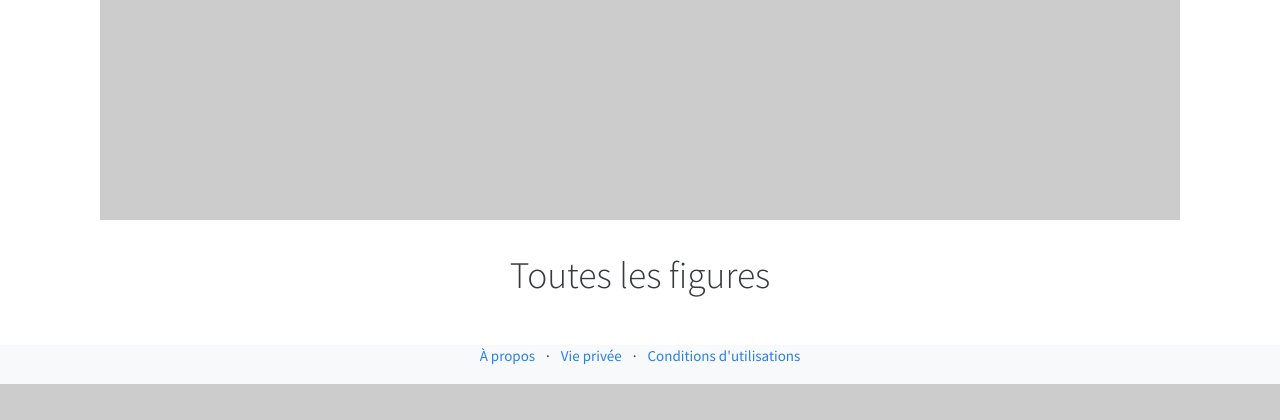
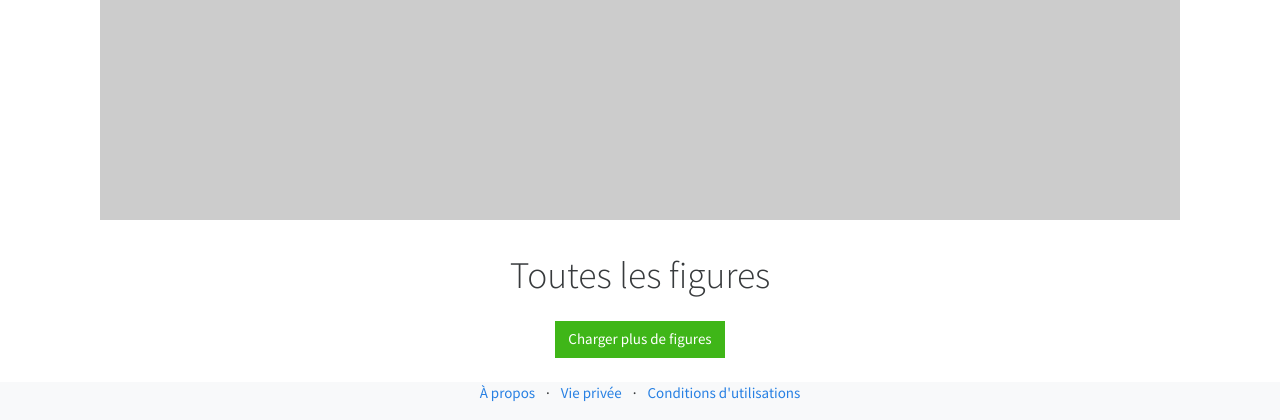
Before and after one commit to JgPhil/Snowtricks, a Symfony app: template templates/app/index.html.twig in a window 1280 px wide. Shown: the part 630-1050 px from the top of the page. Before the commit the page ends 1014 px from the top, so only its background shows below. Run offline with Twig, Linux system fonts and the light colour scheme; the template is opened without the code that fills it, so the values that code supplies are empty; grey boxes labelled with a size stand in for pictures from a placeholder-image service; some libraries are stand-ins or nearby versions.

Commit message:
load_more button + index query changed to limit the figure count shown to 9

```diff
--- a/src/Controller/AppController.php
+++ b/src/Controller/AppController.php
@@ -16,7 +16,7 @@ class AppController extends AbstractController
      */
     public function index(FigureRepository $repo)
     {
-        $figures = $repo->findAll();
+        $figures = $repo->findBy(array(), null, 9);
         $lastFigure = $figures[array_key_last($figures)];
         return $this->render('app/index.html.twig', [
             'figures' => $figures,
@@ -41,4 +41,6 @@ class AppController extends AbstractController
             'figure' => $figure
         ]);
     }
+
+
 }
--- a/templates/app/index.html.twig
+++ b/templates/app/index.html.twig
@@ -58,6 +58,12 @@
 
 				{% endfor %}
 			</div>
+			<div class="row">
+				<div class="col text-center">
+					<a class="btn btn-success" id="action-load-more">
+						Charger plus de figures</a>
+				</div>
+			</div>
 		</div>
 
 
```
